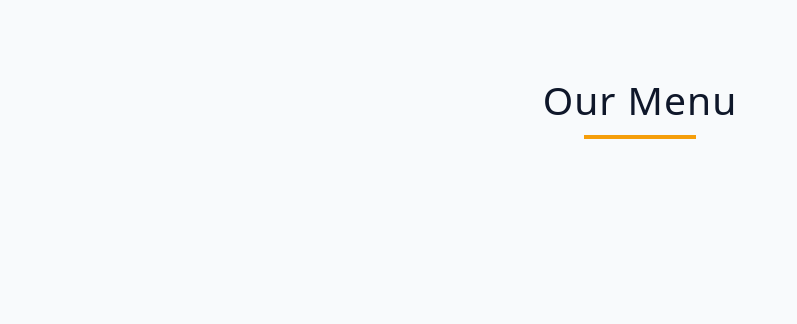
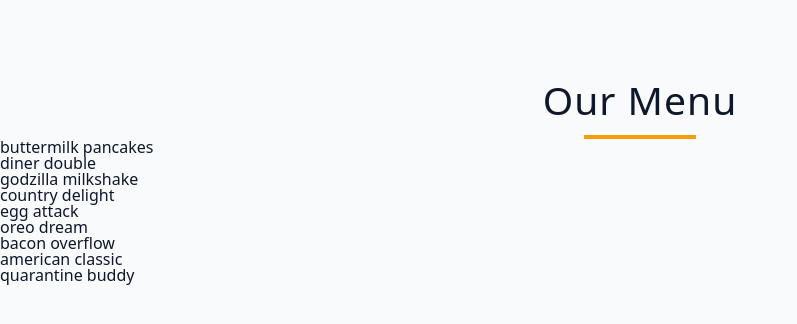
Before and after one commit to stormymayday/food-menu-react, a React (Vite) app: page / in a window 1280 px wide. Shown: the top 324 px of the page, without its empty margins (0-797 px from the left). Built offline with nearby package versions, Linux system fonts and the light colour scheme.

Commit message:
Added Menu.jsx

```diff
--- a/src/App.jsx
+++ b/src/App.jsx
@@ -1,6 +1,7 @@
 import { useState } from "react";
+import data from './data.js';
 import Title from "./components/Title.jsx";
-import data from './data.js';
+import Menu from "./components/Menu.jsx";
 
 const App = () => {
 
@@ -10,6 +11,7 @@ const App = () => {
     <main>
       <section className="menu">
         <Title text='our menu' />
+        <Menu menu={menu} />
       </section>
     </main>
   );
--- /dev/null
+++ b/src/components/Menu.jsx
@@ -0,0 +1,23 @@
+const Menu = ({ menu }) => {
+
+    console.log(menu);
+
+    return (
+
+        <>
+
+            {
+                menu.map((item) => {
+
+                    return (
+                        <p>{item.title}</p>
+                    );
+
+                })
+            }
+
+        </>
+    );
+}
+
+export default Menu;
```
